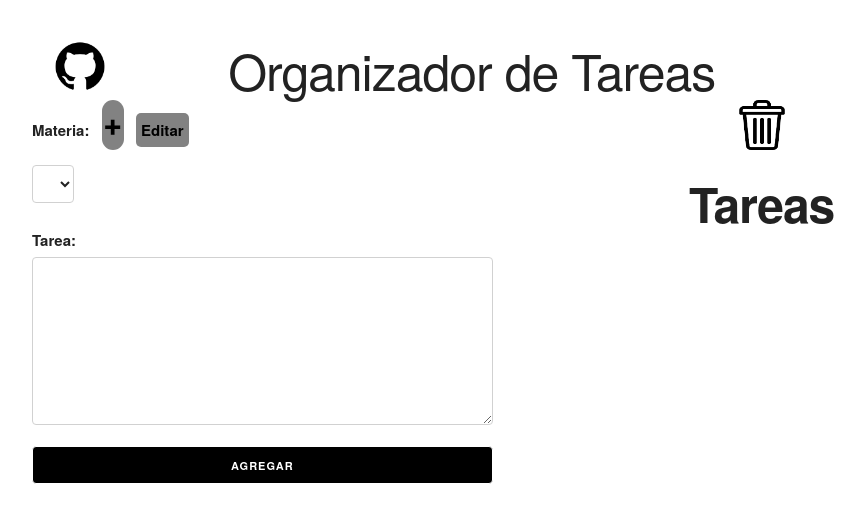
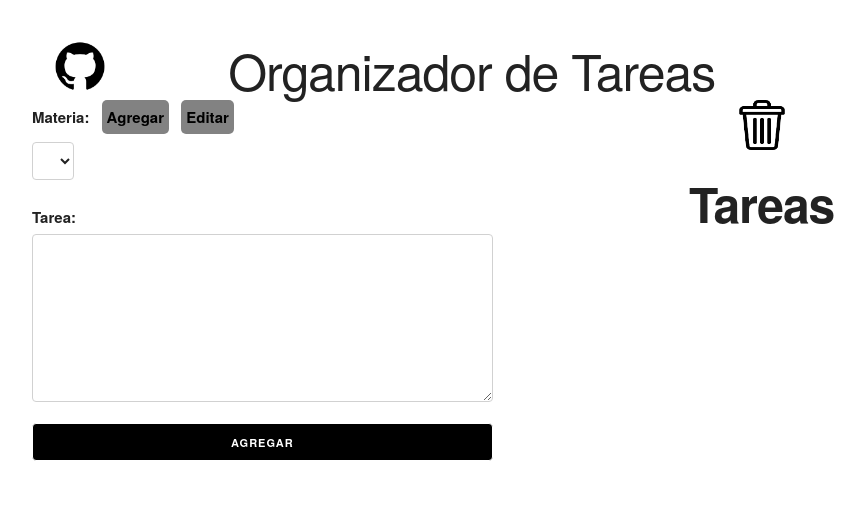
Before and after one commit to Abraham-Carreon/OrganizadorDeTareas, a plain HTML site: page index.html in a window 1280 px wide. Shown: the whole page, without its empty margins (128-993 px from the left). Drawn offline with Linux system fonts and the light colour scheme.

Commit message:
Add files via upload

```diff
--- a/assets/css/custom.css
+++ b/assets/css/custom.css
@@ -54,15 +54,13 @@ ul
 
 .botones
 {
+    margin-bottom: .5em;
+    font-weight: bolder;
     display: inline-block;
     margin-left: 8px;
+    padding: 5px;
+    border-radius: 5px;
     cursor: pointer;
-    margin-bottom: .5em;
-    padding: .2%;
-    border-radius: 50px;
-    font-family: -apple-system, BlinkMacSystemFont, 'Segoe UI', Roboto, Oxygen, Ubuntu, Cantarell, 'Open Sans', 'Helvetica Neue', sans-serif;
-    font-size: 2em;
-    font-weight: bolder;
     color: black;
     background-color: #828282;
 
@@ -150,7 +148,8 @@ textarea
 #git
 {
     cursor: pointer;
-    display: inline-flex;
+    display: inline-block;
     height: auto;
     width: 10%;
+
 }
--- a/assets/js/app.js
+++ b/assets/js/app.js
@@ -86,7 +86,7 @@ function agregarMateria(e)
    // El boton principal se quita
    botonAgregarMat.style.display = 'none';
     // Estilos del nuevo boton
-   nuevoBoton.textContent = '+';
+   nuevoBoton.textContent = 'Agregar';
    nuevoBoton.className = 'botones';
    nuevoBoton.id = 'agregar-mat';
    nuevoBoton.title = 'Presiona para agregar';
--- a/index.html
+++ b/index.html
@@ -25,7 +25,7 @@
 
                         <label id="forma" style="display: inline-block;" for="materia">Materia:</label>
 
-                          <p class="botones" title="Agregar materia" id="agregar-mat">+</p>
+                          <p class="botones" title="Agregar materia" id="agregar-mat">Agregar</p>
                           <a id="editar" title="Eliminar alguna materia"> Editar </a>
 
                           <div id="agregar-materias"></div>
```
